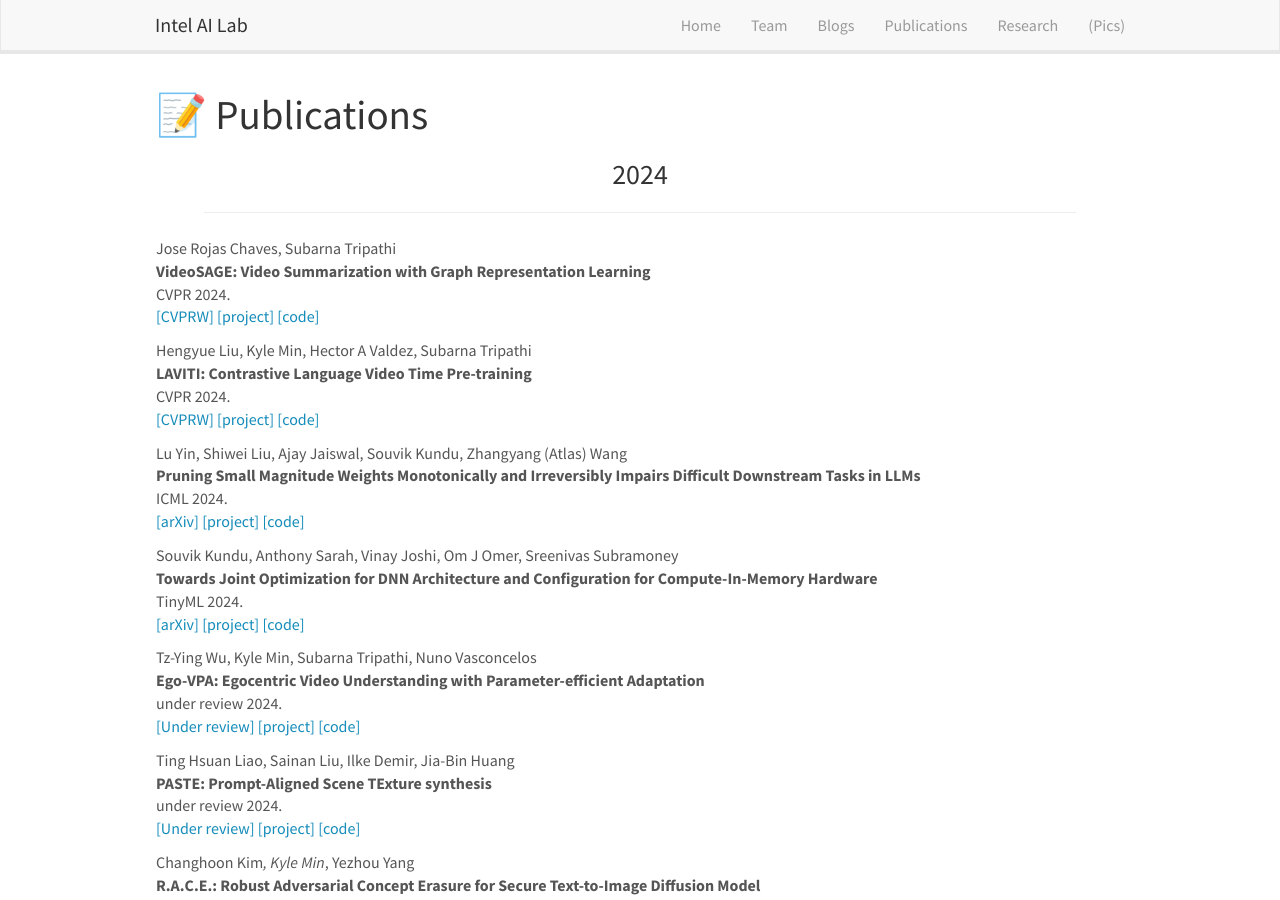
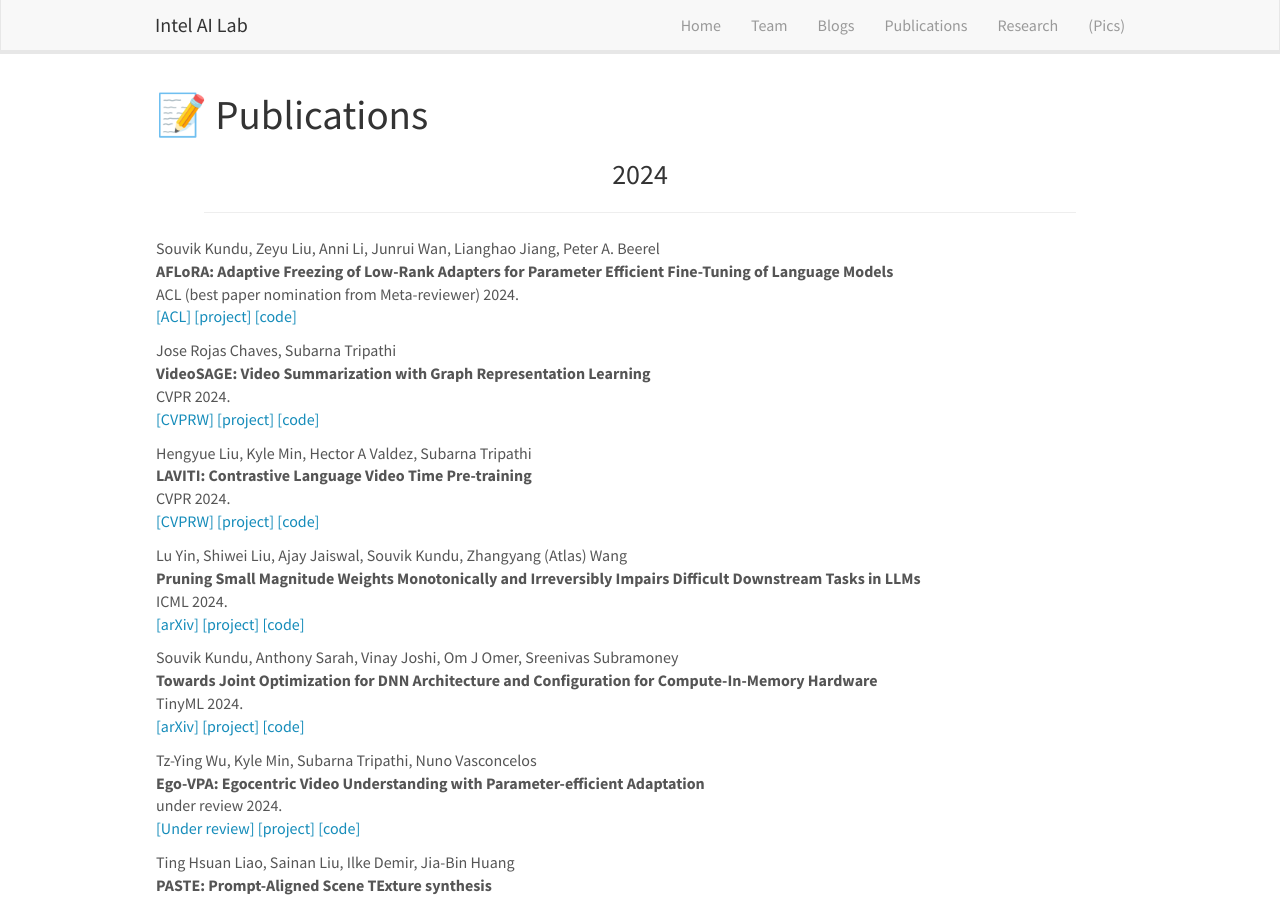
Before and after one commit to intelailabpage/intelailabpage.github.io, a Jekyll site: the page built from _pages/publications.md, in a window 1280 px wide and 900 px high. Built offline with Jekyll 4.4.1, drawn with Linux system fonts in a browser that asks for light colours; nearby versions of some CDN libraries.

Commit message:
Update publist.yml

```diff
--- a/_data/publist.yml
+++ b/_data/publist.yml
@@ -1,3 +1,21 @@
+- address: Thailand
+  title: "AFLoRA: Adaptive Freezing of Low-Rank Adapters for Parameter Efficient Fine-Tuning of Language Models"
+  author: Souvik Kundu, Zeyu Liu, Anni Li, Junrui Wan, Lianghao Jiang, Peter A. Beerel
+  link:
+    display: ACL
+    url: https://arxiv.org/pdf/2403.13269.pdf
+  ref: aflora2024
+  venue: ACL (best paper nomination from Meta-reviewer)
+  year: '2024'
+  pub_type: conference
+  project:
+    display: project
+    url:
+  code:
+    display: code
+    url:
+
+
 - address: Seattle
   title: "VideoSAGE: Video Summarization with Graph Representation Learning"
   author: Jose Rojas Chaves, Subarna Tripathi
```
